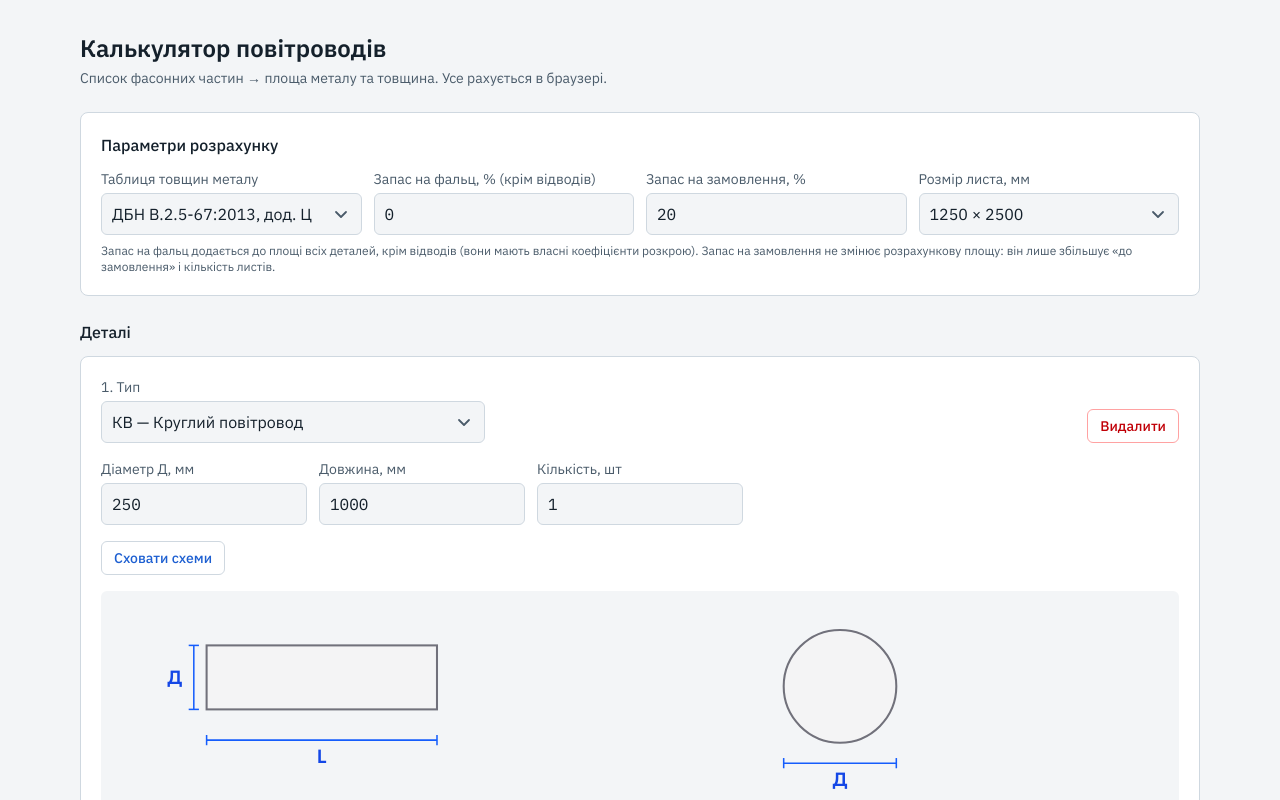
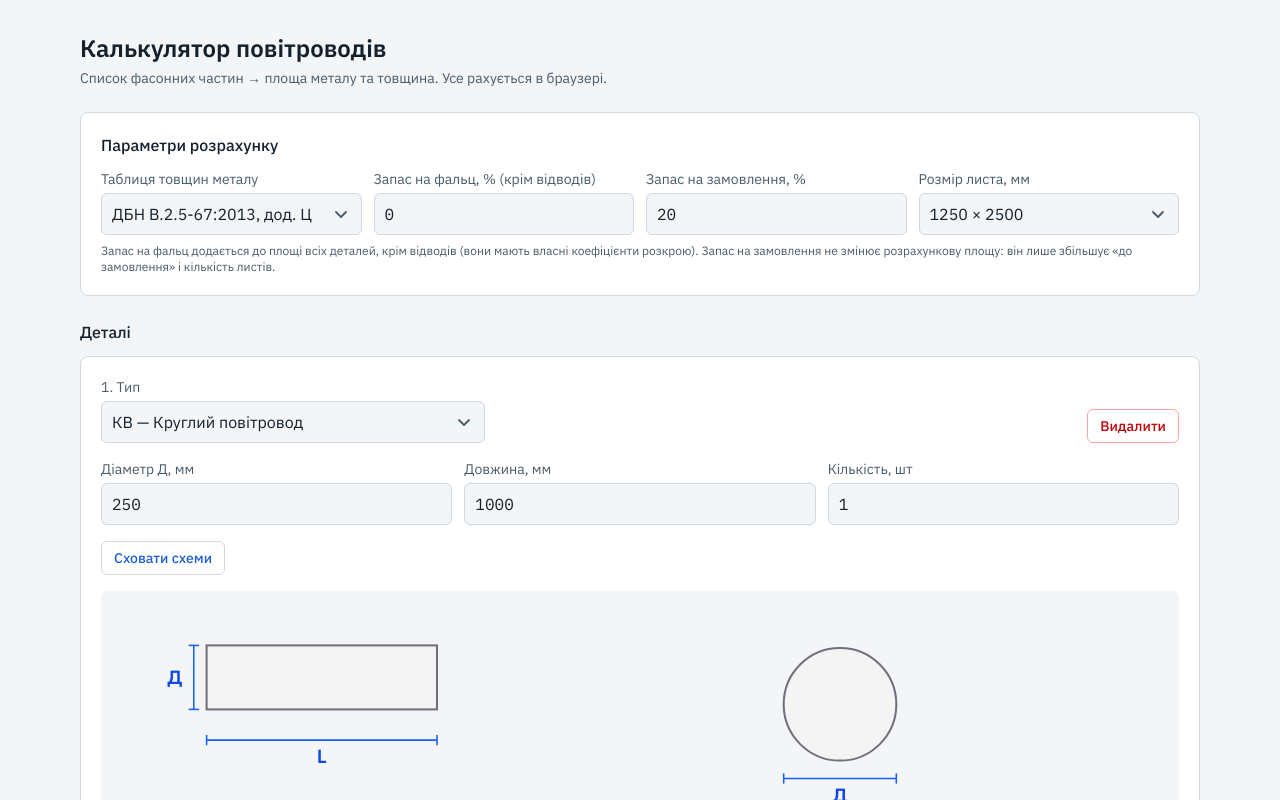
Before and after one commit to QuaZz7aR/HVAC-duct-calculator, a Next.js app: page / in a window 1280 px wide. Shown: the top 800 px of the page. Built offline with nearby package versions, Linux system fonts and the light colour scheme.

Commit message:
Cards: chevron flips when open, profile dimensions on free sides, balanced input rows by label width
Co-Authored-By: Claude Sonnet 5.5 <noreply@anthropic.com>
Claude-Session: https://claude.ai/code/session_01PpJhEaXTNTL4e4jwnYecUZ

```diff
--- a/src/components/calculator/FittingCard.tsx
+++ b/src/components/calculator/FittingCard.tsx
@@ -2,6 +2,7 @@ import { useState } from "react";
 import { defaultConfig } from "@/lib/calc/config";
 import { sketchesOpenByDefault } from "@/lib/form/sample-rows";
 import { autoKey, isAuto } from "@/lib/form/auto-defaults";
+import { fieldColumns } from "@/lib/form/layout";
 import { kindFields, kindOrder, type FieldKey, type FittingKind, type FormRow } from "@/lib/form/fields";
 import type { RowOutcome } from "@/lib/form/calculate";
 import { uk as dict } from "@/lib/i18n/uk";
@@ -26,6 +27,10 @@ interface Props {
 /** One fitting: kind selector, the size fields that kind needs, quantity. */
 export function FittingCard({ row, index, outcome, onKindChange, onValueChange, onReset, onPatch, onRemove }: Props) {
   const [showSketch, setShowSketch] = useState(sketchesOpenByDefault);
+  const fieldLabel = (f: (typeof kindFields)[FittingKind][number]) =>
+    `${dict.fields[f.key]}${f.optional ? ` (${dict.optional}: ${defaultConfig.reducerLengthMm})` : ""}`;
+  // the (авто) hint can sit after the label, so reserve room for it on the suggested field
+  const labels = [...kindFields[row.kind].map((f) => fieldLabel(f) + (autoKey(row.kind) === f.key ? ` (${dict.autoValue})` : "")), dict.quantity];
   return (
     <div className={cardClass}>
       <div className="mb-4 flex items-end justify-between gap-3">
@@ -41,11 +46,14 @@ export function FittingCard({ row, index, outcome, onKindChange, onValueChange,
           {dict.removeItem}
         </button>
       </div>
-      <div className="grid grid-cols-2 gap-3 sm:grid-cols-3 lg:grid-cols-5">
+      <div
+        className="grid grid-cols-2 gap-3 sm:[grid-template-columns:repeat(var(--cols),minmax(0,1fr))]"
+        style={{ "--cols": fieldColumns(labels) } as React.CSSProperties}
+      >
         {kindFields[row.kind].map((f) => (
           <TextField
             key={f.key}
-            label={`${dict.fields[f.key]}${f.optional ? ` (${dict.optional}: ${defaultConfig.reducerLengthMm})` : ""}`}
+            label={fieldLabel(f)}
             value={row.values[f.key] ?? ""}
             onChange={(v) => onValueChange(f.key, v)}
             hint={autoKey(row.kind) === f.key ? (isAuto(row, f.key) && (row.values[f.key] ?? "") !== "" ? dict.autoValue : undefined) : undefined}
--- a/src/components/calculator/FittingSketch.tsx
+++ b/src/components/calculator/FittingSketch.tsx
@@ -123,31 +123,33 @@ function Profile({ kind }: { kind: FittingKind }) {
   const { shape, roundMain, roundSmall } = sketchSpecs[kind];
   const main = roundMain ? dict.sketch.diameter : dict.sketch.rect;
   const hasSmall = shape === "reducer" || shape === "tee" || shape === "cross";
+  // the main size is measured below and on the left, the small end or branch above and on the right, so no two dimensions share a row
+  const cy = 76;
   return (
     <>
       {roundMain ? (
         <>
-          <circle cx={150} cy={62} r={44} className={body} strokeWidth={1.6} />
-          <DimH x1={106} x2={194} y={122} label={main} />
+          <circle cx={150} cy={cy} r={44} className={body} strokeWidth={1.6} />
+          <DimH x1={106} x2={194} y={134} label={main} />
         </>
       ) : (
         <>
-          <rect x={100} y={30} width={100} height={64} className={body} strokeWidth={1.6} />
-          <DimH x1={100} x2={200} y={118} label="Ш" />
-          <DimV x={88} y1={30} y2={94} label="В" side="left" />
+          <rect x={100} y={44} width={100} height={64} className={body} strokeWidth={1.6} />
+          <DimH x1={100} x2={200} y={134} label="Ш" />
+          <DimV x={88} y1={44} y2={108} label="В" side="left" />
         </>
       )}
       {hasSmall && roundSmall && (
         <>
-          <circle cx={150} cy={62} r={roundMain ? 26 : 22} strokeDasharray="5 4" className={hidden} strokeWidth={1.4} />
-          <DimH x1={roundMain ? 124 : 128} x2={roundMain ? 176 : 172} y={150} label="д" />
+          <circle cx={150} cy={cy} r={roundMain ? 26 : 22} strokeDasharray="5 4" className={hidden} strokeWidth={1.4} />
+          <DimH x1={roundMain ? 124 : 128} x2={roundMain ? 176 : 172} y={22} label="д" above />
         </>
       )}
       {hasSmall && !roundSmall && (
         <>
-          <rect x={126} y={46} width={48} height={32} strokeDasharray="5 4" className={hidden} strokeWidth={1.4} />
-          <DimH x1={126} x2={174} y={150} label="ш" />
-          <DimV x={214} y1={46} y2={78} label="в" side="right" />
+          <rect x={126} y={60} width={48} height={32} strokeDasharray="5 4" className={hidden} strokeWidth={1.4} />
+          <DimH x1={126} x2={174} y={22} label="ш" above />
+          <DimV x={214} y1={60} y2={92} label="в" side="right" />
         </>
       )}
     </>
@@ -158,7 +160,7 @@ function Profile({ kind }: { kind: FittingKind }) {
 export function FittingSketch({ kind, view = "side" }: { kind: FittingKind; view?: SketchView }) {
   const label = `${kindTitle(kind)}: ${view === "side" ? dict.sketch.sideTitle : dict.sketch.profileTitle}`;
   return (
-    <svg viewBox="0 0 300 176" role="img" aria-label={label} className="h-auto w-full max-w-sm">
+    <svg viewBox="0 0 300 184" role="img" aria-label={label} className="h-auto w-full max-w-sm">
       {view === "side" ? <Side kind={kind} /> : <Profile kind={kind} />}
     </svg>
   );
--- /dev/null
+++ b/src/lib/form/layout.ts
@@ -0,0 +1,18 @@
+/** Rough width of one character of a field label (text-sm, px) and the room the field grid has (the card inside max-w-6xl, px). */
+const charPx = 7.3;
+const gridPx = 1040;
+const gapPx = 12;
+const minInputPx = 150;
+
+/**
+ * Columns for a row of inputs so that no label wraps: the widest label sets the input width, which sets how many fit in a row.
+ * The inputs are then spread over the fewest rows at the most even count (rows differ by at most one).
+ */
+export function fieldColumns(labels: string[]): number {
+  const n = labels.length;
+  if (n <= 1) return Math.max(n, 1);
+  const widest = Math.max(...labels.map((l) => l.length)) * charPx + 8;
+  const perRow = Math.max(1, Math.floor((gridPx + gapPx) / (Math.max(widest, minInputPx) + gapPx)));
+  const rows = Math.ceil(n / perRow);
+  return Math.ceil(n / rows);
+}
```
Also changed, not shown: src/app/globals.css (+5 -0 lines), 3 other files (tests, documents, lock files or other folders).
